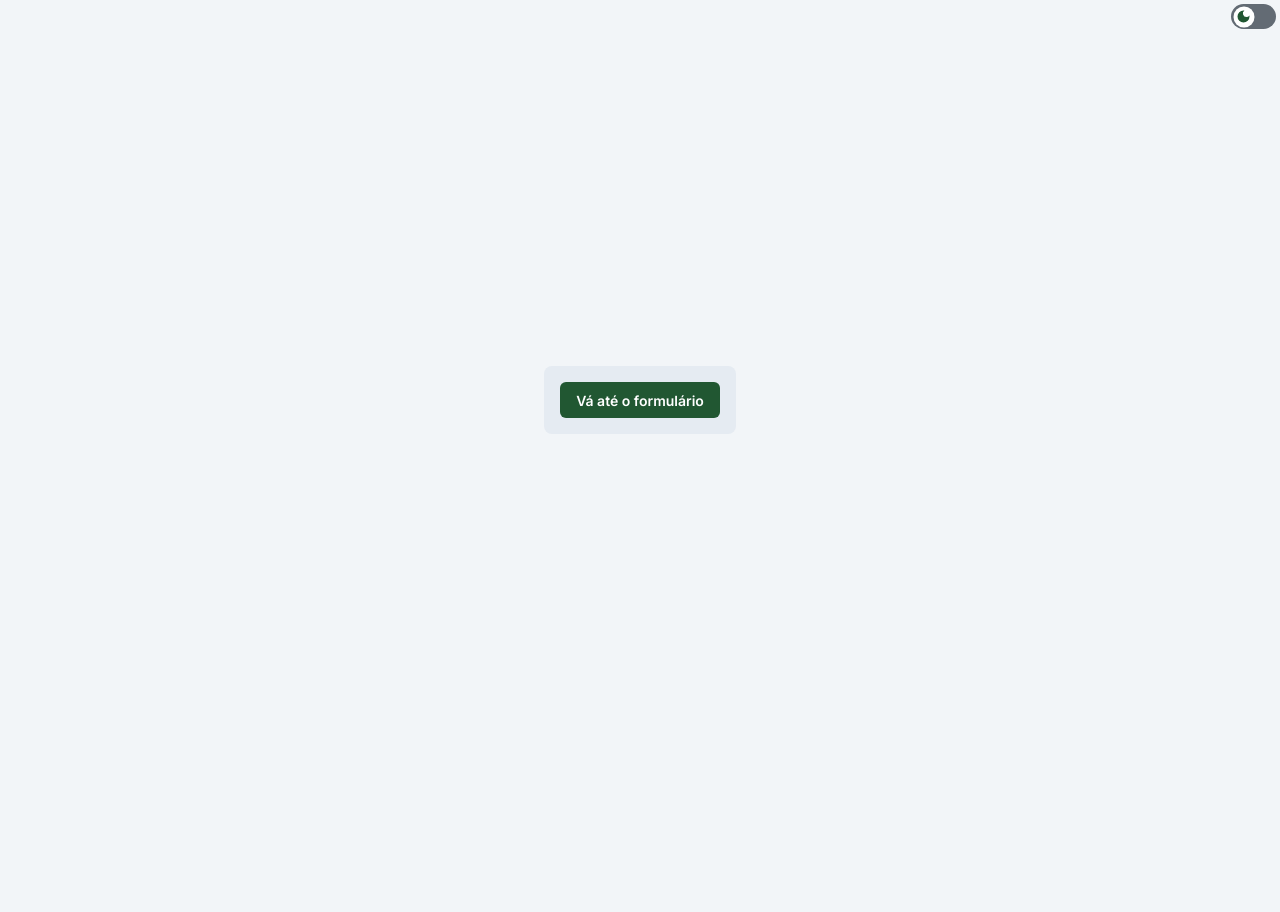
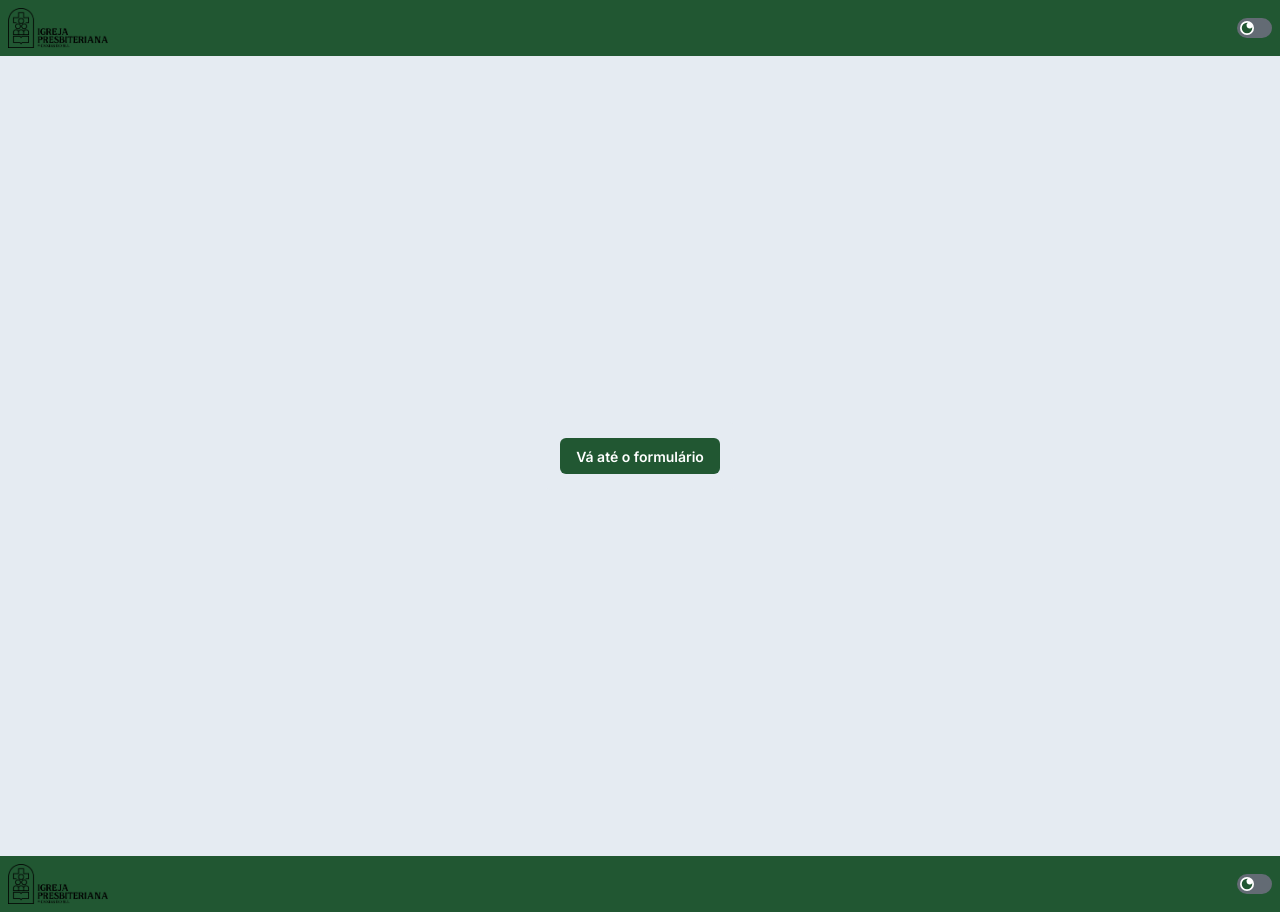
Before and after one commit to GuilhermeMaier/ipbcaxiasdosul, a Next.js app: page / in a window 1280 px wide. Before the commit the page ends 800 px from the top, so only its background shows below. Built offline with nearby package versions, Linux system fonts and the light colour scheme.

Commit message:
criação base para header e footer

```diff
--- /dev/null
+++ b/src/components/footer/footer.tsx
@@ -0,0 +1,37 @@
+"use client";
+import { Avatar, Box, Sheet } from "@mui/joy";
+import { useColorScheme } from "@mui/joy/styles";
+import ThemeToggle from "../themeToggle";
+
+export default function Footer() {
+  const { mode } = useColorScheme();
+  return (
+    <Sheet
+      variant="solid"
+      color="primary"
+      component={"footer"}
+      sx={{
+        display: "flex",
+        justifyContent: "space-between",
+        padding: 1,
+      }}
+    >
+      <Box>
+        <Avatar
+          src={
+            mode === "light"
+              ? "/images/l-horizontal_bege.png"
+              : "/images/l-horizontal_preto.png"
+          }
+          alt="Logo"
+          sx={{
+            background: "transparent",
+            width: "fit-content",
+            borderRadius: 0,
+          }}
+        />
+      </Box>
+      <ThemeToggle />
+    </Sheet>
+  );
+}
--- /dev/null
+++ b/src/components/footer/index.tsx
@@ -0,0 +1 @@
+export { default } from "./footer";
--- /dev/null
+++ b/src/components/header/header.tsx
@@ -0,0 +1,37 @@
+"use client";
+import { Avatar, Box, Sheet } from "@mui/joy";
+import { useColorScheme } from "@mui/joy/styles";
+import ThemeToggle from "../themeToggle";
+
+export default function Header() {
+  const { mode } = useColorScheme();
+  return (
+    <Sheet
+      variant="solid"
+      color="primary"
+      component={"header"}
+      sx={{
+        display: "flex",
+        justifyContent: "space-between",
+        padding: 1,
+      }}
+    >
+      <Box>
+        <Avatar
+          src={
+            mode === "light"
+              ? "/images/l-horizontal_bege.png"
+              : "/images/l-horizontal_preto.png"
+          }
+          alt="Logo"
+          sx={{
+            background: "transparent",
+            width: "fit-content",
+            borderRadius: 0,
+          }}
+        />
+      </Box>
+      <ThemeToggle />
+    </Sheet>
+  );
+}
--- /dev/null
+++ b/src/components/header/index.tsx
@@ -0,0 +1 @@
+export { default } from "./header";
--- a/src/components/themeRegistry/themeRegistry.tsx
+++ b/src/components/themeRegistry/themeRegistry.tsx
@@ -1,11 +1,12 @@
 "use client";
-import { CssBaseline } from "@mui/joy";
+import { CssBaseline, Sheet } from "@mui/joy";
 import { CssVarsProvider, getInitColorSchemeScript } from "@mui/joy/styles";
 import { Inter } from "next/font/google";
 import { ReactNode } from "react";
+import Footer from "../footer";
+import Header from "../header";
 import NextAppDirEmotionCacheProvider from "./emotionCache";
 import theme from "./theme";
-import ThemeToggle from "./themeToggle";
 
 const inter = Inter({ subsets: ["latin"] });
 export default function ThemeRegistry({ children }: { children: ReactNode }) {
@@ -13,10 +14,11 @@ export default function ThemeRegistry({ children }: { children: ReactNode }) {
     <NextAppDirEmotionCacheProvider options={{ key: "joy" }}>
       <CssVarsProvider theme={theme} defaultMode="system">
         <CssBaseline />
-        <ThemeToggle />
         <body className={inter.className}>
           {getInitColorSchemeScript({ defaultMode: "system" })}
-          {children}
+          <Header />
+          <Sheet>{children}</Sheet>
+          <Footer />
         </body>
       </CssVarsProvider>
     </NextAppDirEmotionCacheProvider>
--- /dev/null
+++ b/src/components/themeToggle/index.tsx
@@ -0,0 +1 @@
+export { default } from "./themeToggle";
--- a/src/components/themeRegistry/themeToggle.tsx
+++ b/src/components/themeToggle/themeToggle.tsx
@@ -20,13 +20,12 @@ export default function ThemeToggle() {
   return (
     <Tooltip title={"Esquema de cores"} arrow size="sm">
       <Switch
+        size="md"
+        color="neutral"
         sx={{
-          position: "fixed",
-          top: "4px",
-          right: "4px",
-          "--Switch-thumbSize": "21px",
-          "--Switch-trackWidth": "45px",
-          "--Switch-trackHeight": "25px",
+          // "--Switch-thumbSize": "21px",
+          "--Switch-trackWidth": "35px",
+          // "--Switch-trackHeight": "25px",
           [`& .${switchClasses.thumb}`]: {
             transition: "width 0.2s, left 0.2s",
           },
@@ -37,6 +36,7 @@ export default function ThemeToggle() {
               mode === "light" ? (
                 <IconButton
                   color="warning"
+                  size="sm"
                   sx={{ pointerEvents: "none", padding: 0 }}
                 >
                   <MdBrightnessHigh />
@@ -44,6 +44,7 @@ export default function ThemeToggle() {
               ) : (
                 <IconButton
                   color="primary"
+                  size="sm"
                   sx={{ pointerEvents: "none", padding: 0 }}
                 >
                   <MdDarkMode />
```
